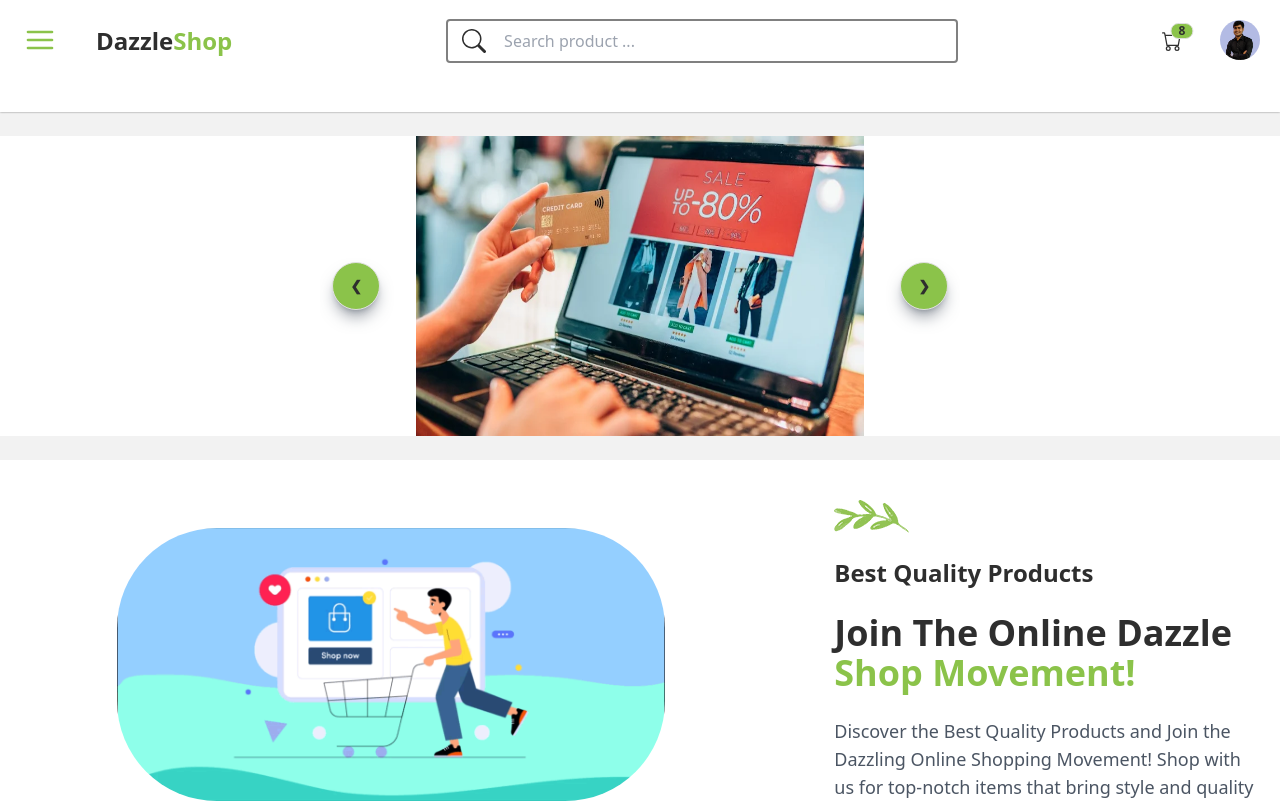
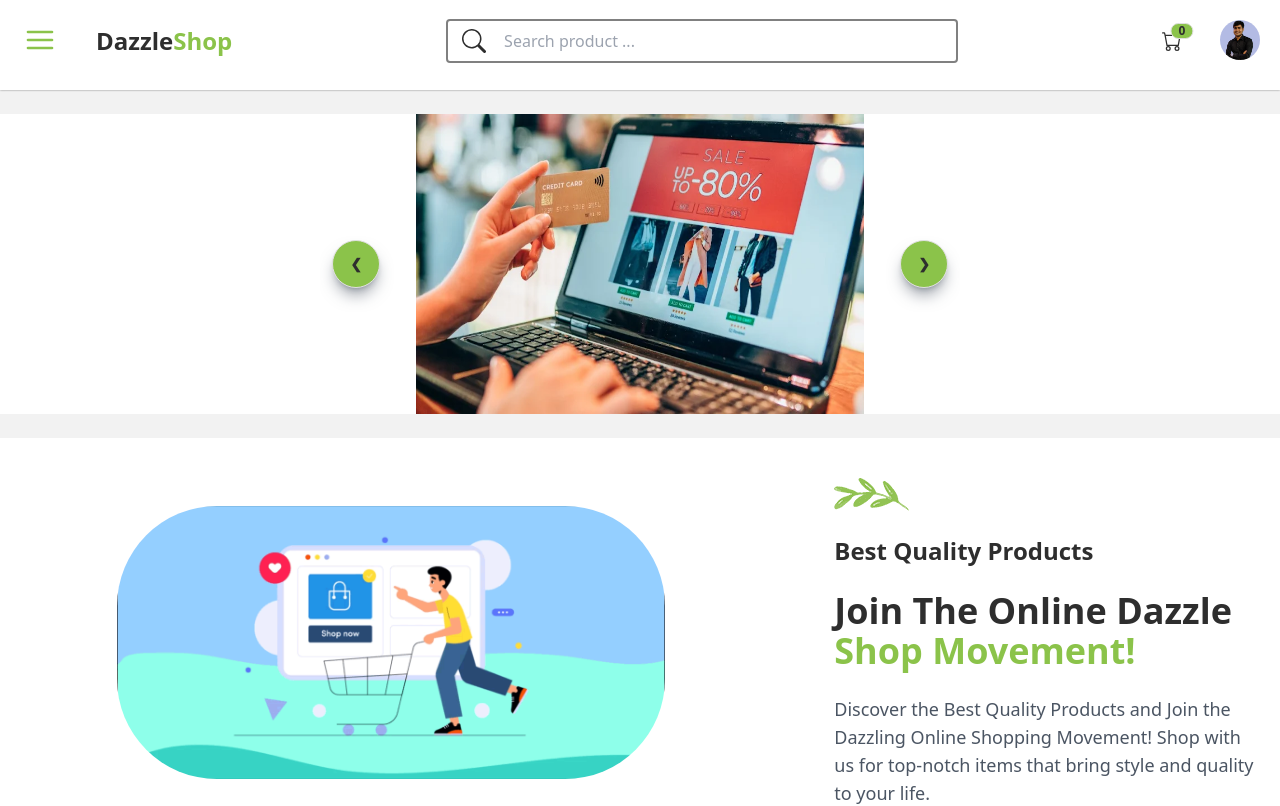
Before and after one commit to Deepak-GitHub1474/DazzleShop, a React (Vite) app: page / in a window 1280 px wide. Shown: the top 806 px of the page. Built offline with nearby package versions, Linux system fonts and the light colour scheme; no server answers.

Commit message:
Added CartContext to avoid props drilling and allow to access easily of the children. It allows to maintain the state at one place very easily and avoid the hierarchical props passing.Also added function addToCart to add the particular item in local storage which will be useful to build cart page

```diff
--- a/src/components/Header.jsx
+++ b/src/components/Header.jsx
@@ -1,12 +1,14 @@
 import { BsCart, BsSearch } from "react-icons/bs";
-
+import { Link } from "react-router-dom";
+import { useCart } from '../context/CartContext';
 import userProfile from "../assets/Images/user-profile.png";
 
-import { Link } from "react-router-dom";
+function Header() {
 
-function Navbar() {
+  const { cart, addToCart } = useCart();
+
   return (
-    <header className="lg:h-[14vh] h-[20vh] p-4 bg-[#ffffff]" style={{ boxShadow: "0 0 2px #808080" }}>
+    <header className="lg:h-[90px] h-[140px] p-4 bg-[#ffffff]" style={{ boxShadow: "0 0 2px #808080" }}>
 
       <div className="flex items-center justify-between">
 
@@ -33,7 +35,7 @@ function Navbar() {
               <label tabIndex={0} className="btn btn-ghost btn-circle">
                 <div className="indicator">
                   <BsCart className="h-5 w-5"/>
-                  <span className="badge badge-sm indicator-item bg-[#8bc34a]">8</span>
+                  <span className="badge badge-sm indicator-item bg-[#8bc34a]">{cart.length}</span>
                 </div>
               </label>
             </div>
@@ -58,4 +60,4 @@ function Navbar() {
     </header>
   );
 }
-export default Navbar;
+export default Header;
--- /dev/null
+++ b/src/context/CartContext.jsx
@@ -0,0 +1,68 @@
+import axios from 'axios';
+import React, { createContext, useContext, useState, useEffect } from 'react';
+
+// Create a context
+const CartContext = createContext();
+
+// Custom hook to use the cart context
+export function useCart() {
+  return useContext(CartContext);
+}
+
+// Cart context provider component
+export function CartProvider({ children }) {
+
+  const [cart, setCart] = useState([]);
+  const [products, setProducts] = useState([]);
+
+  const PRODUCT_URL = 'https://fakestoreapi.com/products'
+
+  useEffect(() => {
+    async function getProducts() {
+        try {
+          const response = await axios.get(PRODUCT_URL);
+          const products = response.data;
+          setProducts(products);
+        } catch (error) {
+          console.log('Error:', error);
+        }
+      }
+      getProducts()
+  }, []);
+
+  useEffect(() => {
+    // Get the data from local storage
+    const savedCart = JSON.parse(localStorage.getItem("cart")) || [];
+    setCart(savedCart);
+  }, []);
+
+  // Add a product to the cart
+  function addToCart(productId) {
+    const productToAdd = products.find((product) => product.id === productId + 1);
+
+    if (productToAdd) {
+      const updatedCart = [...cart];
+      const existingCartItemIndex = updatedCart.findIndex(item => item.id === productToAdd.id);
+
+      if (existingCartItemIndex !== -1) {
+        // Product already in the cart, set quantity 1
+        updatedCart[existingCartItemIndex].quantity = 1;
+      } else {
+        // Product not in the cart, add it
+        productToAdd.quantity = 1;
+        updatedCart.push(productToAdd);
+      }
+
+      setCart(updatedCart);
+
+      // Save the entire updated cart to local storage
+      localStorage.setItem("cart", JSON.stringify(updatedCart));
+    }
+  }
+
+  return (
+    <CartContext.Provider value={{ products, addToCart, cart }}>
+      {children}
+    </CartContext.Provider>
+  );
+}
--- a/src/main.jsx
+++ b/src/main.jsx
@@ -1,12 +1,17 @@
 import "./index.css";
 
+import React from 'react';
 import ReactDOM from "react-dom/client";
-import { BrowserRouter } from "react-router-dom";
+import { BrowserRouter} from 'react-router-dom';
+
+import { CartProvider } from './context/CartContext';
 
 import App from "./App.jsx";
 
 ReactDOM.createRoot(document.getElementById("root")).render(
   <BrowserRouter>
-    <App />
+    <CartProvider>
+      <App />
+      </CartProvider>
   </BrowserRouter>
 );
--- a/src/pages/Home.jsx
+++ b/src/pages/Home.jsx
@@ -1,6 +1,4 @@
-import { useEffect, useState } from "react";
 import { Link } from "react-router-dom";
-import axios from 'axios';
 
 import carouselImg1 from "../assets/Images/carouselImg1.webp";
 import carouselImg2 from "../assets/Images/carouselImg2.jpg";
@@ -8,26 +6,14 @@ import carouselImg3 from "../assets/Images/carouselImg3.png";
 import carouselImg4 from "../assets/Images/carouselImg4.jpg";
 import homeLeaf from "../assets/Images/home-leaf.png";
 import homePageMainImage from "../assets/Images/home-main.gif";
+
 import HomeLayout from "../layouts/PageLayout";
+
+import { useCart } from '../context/CartContext';
 
 function Home() {
 
-  const [products, setProducts] = useState([]);
-
-  const PRODUCT_URL = 'https://fakestoreapi.com/products'
-
-  useEffect(() => {
-    async function getProducts() {
-        try {
-          const response = await axios.get(PRODUCT_URL);
-          const products = response.data;
-          setProducts(products);
-        } catch (error) {
-          console.log('Error:', error);
-        }
-      }
-      getProducts()
-  }, []);
+    const { products, addToCart } = useCart();
 
   return (
     <HomeLayout>
@@ -73,7 +59,6 @@ function Home() {
             </div>
         </div>
 
-
         <div className="flex flex-col lg:flex-row items-center justify-center gap-8 bg-[#ffffff] py-10 mt-6">
             <div className=" flex items-center justify-center">
                 <img src={homePageMainImage} alt="home page" className="w-[90%] lg:w-[70%] md:w-[55%] sm:w-[70%] rounded-[100px]" />
@@ -95,13 +80,15 @@ function Home() {
         <div className="flex flex-wrap items-center justify-center gap-8 py-6 my-6 ">
           {products.map((product) => (
             <div className="sm:w-[250px] w-[200px] h-[330px] m-2 p-2 text-center rounded-lg bg-[#ffffff] shadow-2xl hover:scale-[1.02] hover:border-2 hover:border-[#8bc34a]" key={product.id}>
+                <Link to={`/product/${product.id}`}>
                     <div className="flex items-center justify-center h-[180px]">
                         <img src={product.image} alt={product.title} className="w-[180px] h-[180px] object-contain cursor-pointer" />
                     </div>
+                </Link>
                 <h3 className="whitespace-nowrap overflow-hidden overflow-ellipsis pt-5 text-[#000] font-semibold">{product.title}</h3>
                 <p className="text-[#008000] font-semibold">Price ${product.price}</p>
                 <div className="flex items-center justify-around">
-                <button className="mt-6 bg-[#000] text-[#ffffff] font-semibold border-none py-1 sm:w-24 w-[85px] sm:text-base text-sm cursor-pointer rounded-lg">Add to Cart</button>
+                    <button onClick={() => addToCart(product.id - 1)} className="mt-6 bg-[#000] text-[#ffffff] font-semibold border-none py-1 sm:w-24 w-[85px] sm:text-base text-sm cursor-pointer rounded-lg">Add to Cart</button>
 
                     <Link to={`/product/${product.id}`}>
                         <button className="mt-6 bg-[#000] text-[#ffffff] font-semibold border-none py-1 sm:w-24 w-[85px] sm:text-base text-sm cursor-pointer rounded-lg">Buy Now</button>
--- a/src/pages/PageNotFound.jsx
+++ b/src/pages/PageNotFound.jsx
@@ -1,4 +1,5 @@
 import { useNavigate } from "react-router-dom";
+
 import pageNotFound from "../assets/Images/pageNotFound.jpg"
 
 function PageNotFound() {
@@ -6,7 +7,7 @@ function PageNotFound() {
     const navigate = useNavigate();
     function goback() {
         navigate(-1)
-    };
+    }
 
     return (
         <div className="flex items-center justify-center h-screen w-full bg-[#ffffff]">
```
Also changed, not shown: src/pages/Product.jsx (+4 -5 lines). Lines whose indentation alone changed are shown as unchanged.
